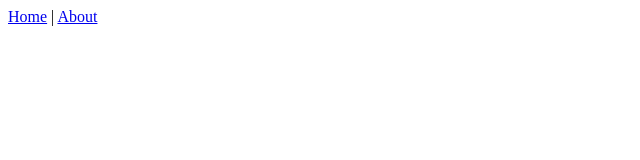
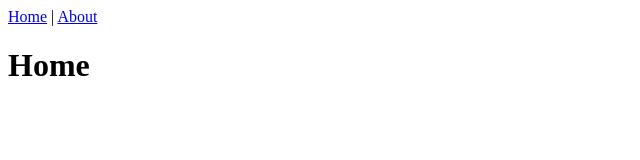
Before and after one commit to miu5/miu5.github.io, a plain HTML site: page bai-tap-2/index.html in a window 1280 px wide. Shown: the whole page, without its empty margins (0-640 px from the left). Drawn offline with Linux system fonts and the light colour scheme.

Commit message:
Update index.html

```diff
--- a/bai-tap-2/index.html
+++ b/bai-tap-2/index.html
@@ -4,10 +4,11 @@
     <meta charset="UTF-8">
     <meta http-equiv="X-UA-Compatible" content="IE=edge">
     <meta name="viewport" content="width=device-width, initial-scale=1.0">
-    <title>Document</title>
+    <title>Home</title>
 </head>
 <body>
-    <a href="https://github.miu5.com/bai-tap-2/index.html"> Home</a> |
+    <a href="https://github.miu5.com/bai-tap-2/"> Home</a> |
     <a href="https://github.miu5.com/bai-tap-2/about.html"> About</a>
+    <h1>Home</h1>
 </body>
 </html>
```
